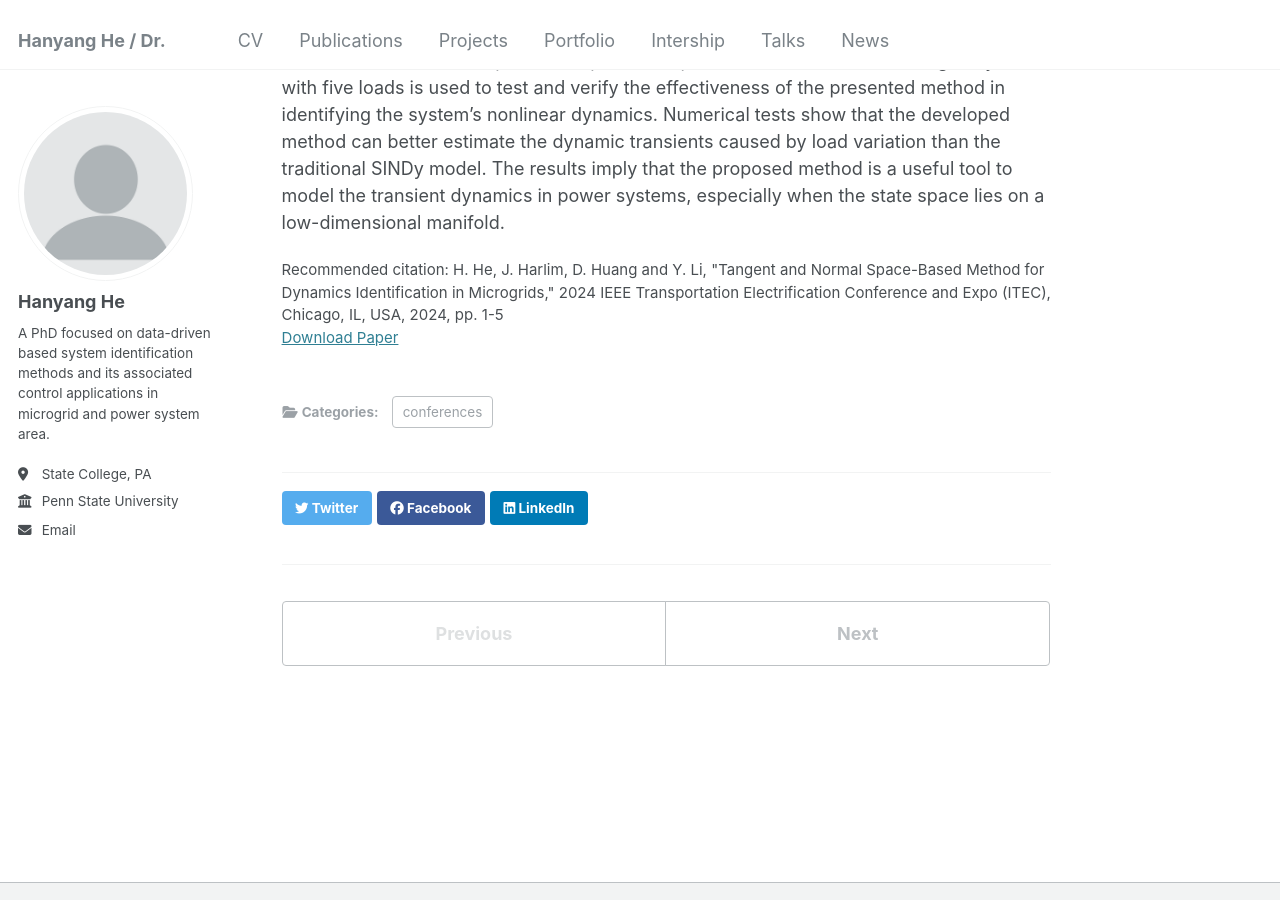
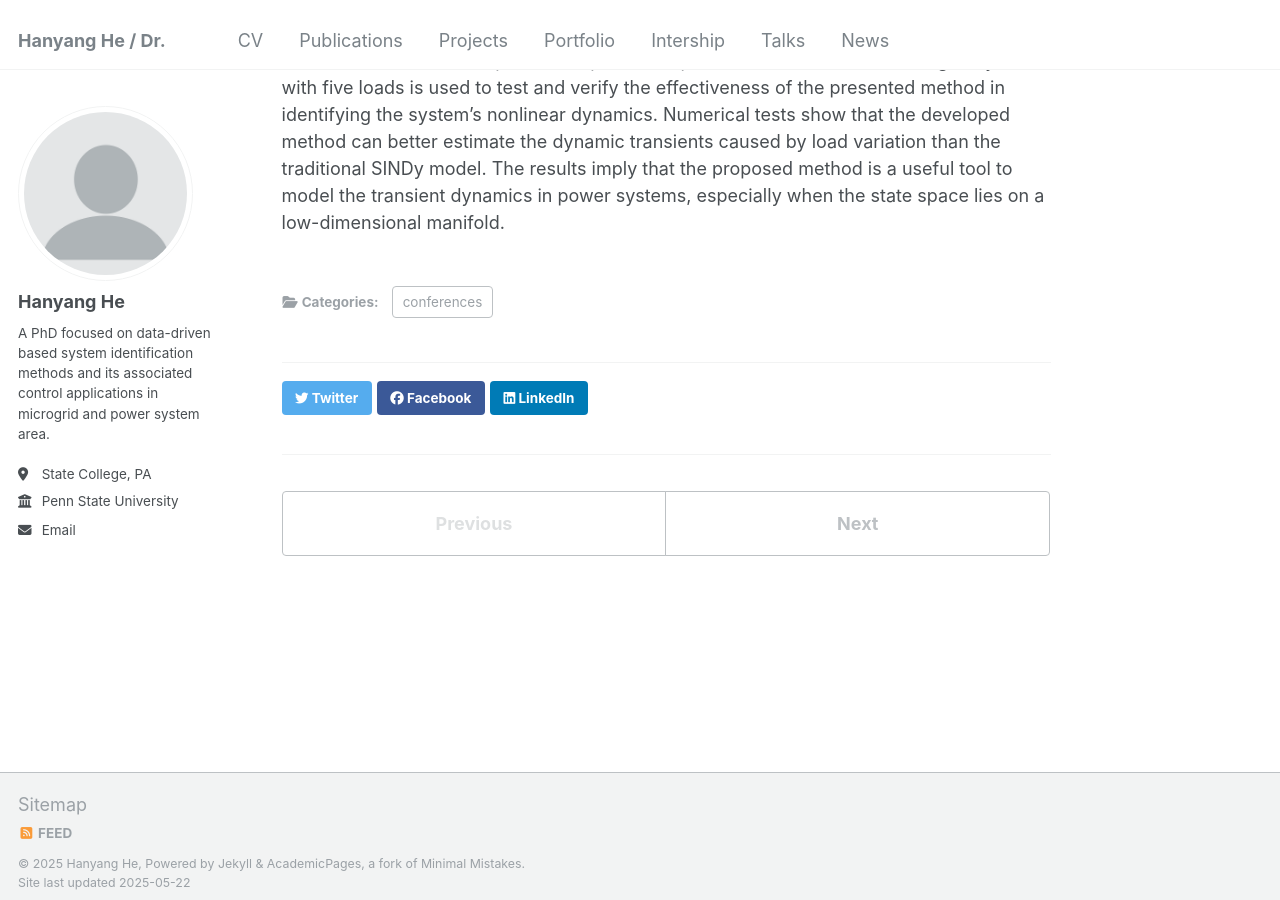
Before and after one commit to HanyangHe/HanyangHe.github.io, a Jekyll site: the page built from _publications/2024-02-17-paper-ITEC2024DynamicsId.md, in a window 1280 px wide and 900 px high, scrolled down 427 px. Built offline with Jekyll 4.4.1, drawn with Linux system fonts in a browser that asks for light colours; a script that is not in the unit is left out; a file with an impossible date is left out.

Commit message:
Update 2024-02-17-paper-ITEC2024DynamicsId.md

```diff
--- a/_publications/2024-02-17-paper-ITEC2024DynamicsId.md
+++ b/_publications/2024-02-17-paper-ITEC2024DynamicsId.md
@@ -6,8 +6,6 @@ permalink: /publication/2024-02-17-paper-ITEC2024DynamicsId
 excerpt: 'This paper introduced a data-driven system identification method to model transient dynamics in the microgrid.'
 date: 2024-02-17
 venue: '2024 IEEE Transportation Electrification Conference and Expo (ITEC)'
-paperurl: 'https://ieeexplore.ieee.org/document/10598859'
-citation: 'H. He, J. Harlim, D. Huang and Y. Li, "Tangent and Normal Space-Based Method for Dynamics Identification in Microgrids," 2024 IEEE Transportation Electrification Conference and Expo (ITEC), Chicago, IL, USA, 2024, pp. 1-5'
 ---
 
 This paper presents an identification method for the transient dynamics of microgrids that exploits the intrinsic geometric structure of the dynamics, i.e., the high-dimensional states reside on a relatively low-dimensional manifold. In terms of discrete-time dynamics, the increment in states is decomposed into the tangent and normal components using the local geometric information, inferred from the data set of dynamical responses. The sparse identification of nonlinear dynamical systems (SINDy) method and generalized moving least square (GMLS) algorithms are used to estimate the tangent and normal components of increments, respectively, at every time step to constrain the solution onto the manifold of dynamics; this reduces the sensitivity of the SINDy model to candidate function selection and improves the prediction performance. A ten-bus microgrid system with five loads is used to test and verify the effectiveness of the presented method in identifying the system’s nonlinear dynamics. Numerical tests show that the developed method can better estimate the dynamic transients caused by load variation than the traditional SINDy model. The results imply that the proposed method is a useful tool to model the transient dynamics in power systems, especially when the state space lies on a low-dimensional manifold.
```
